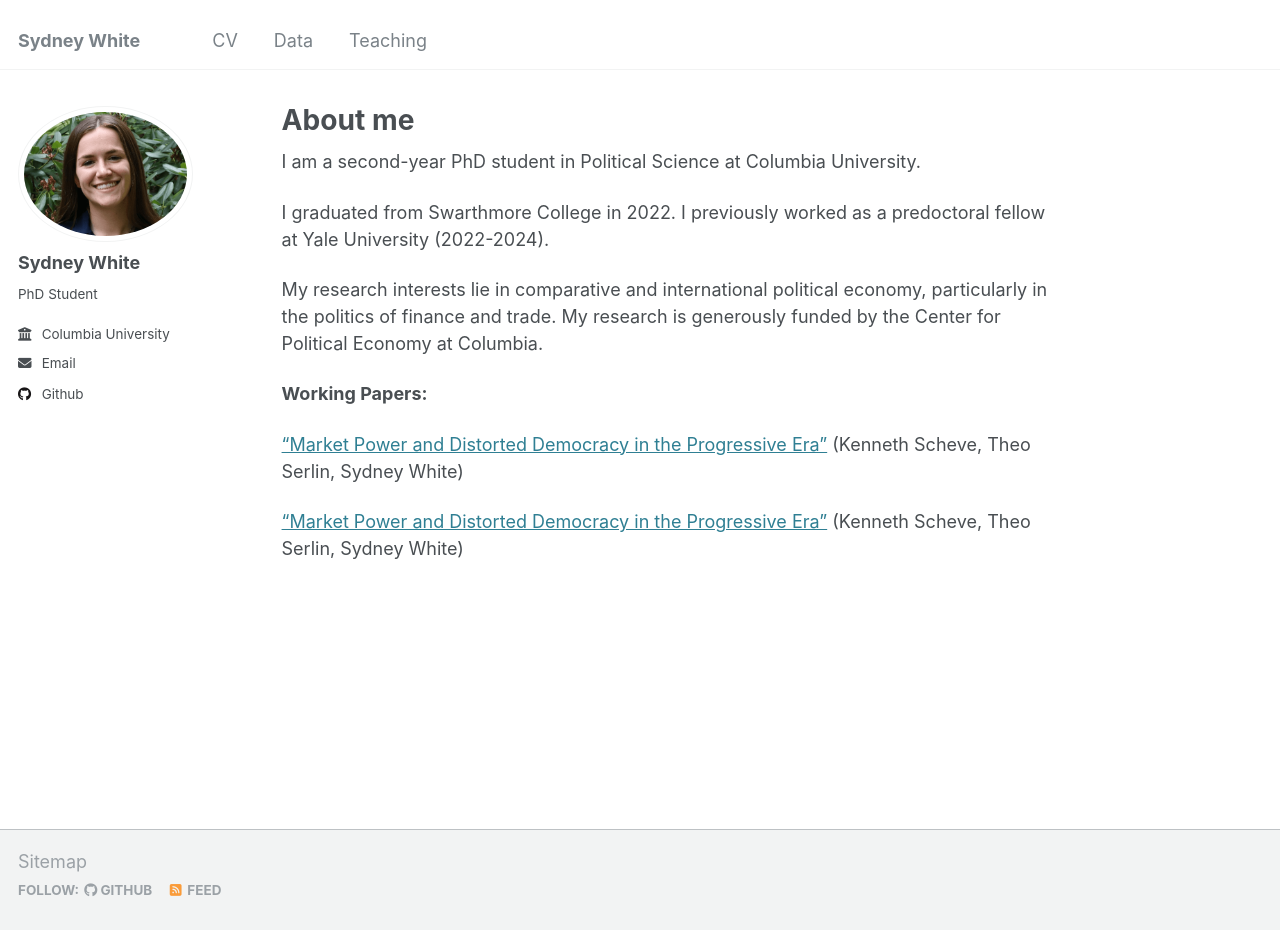
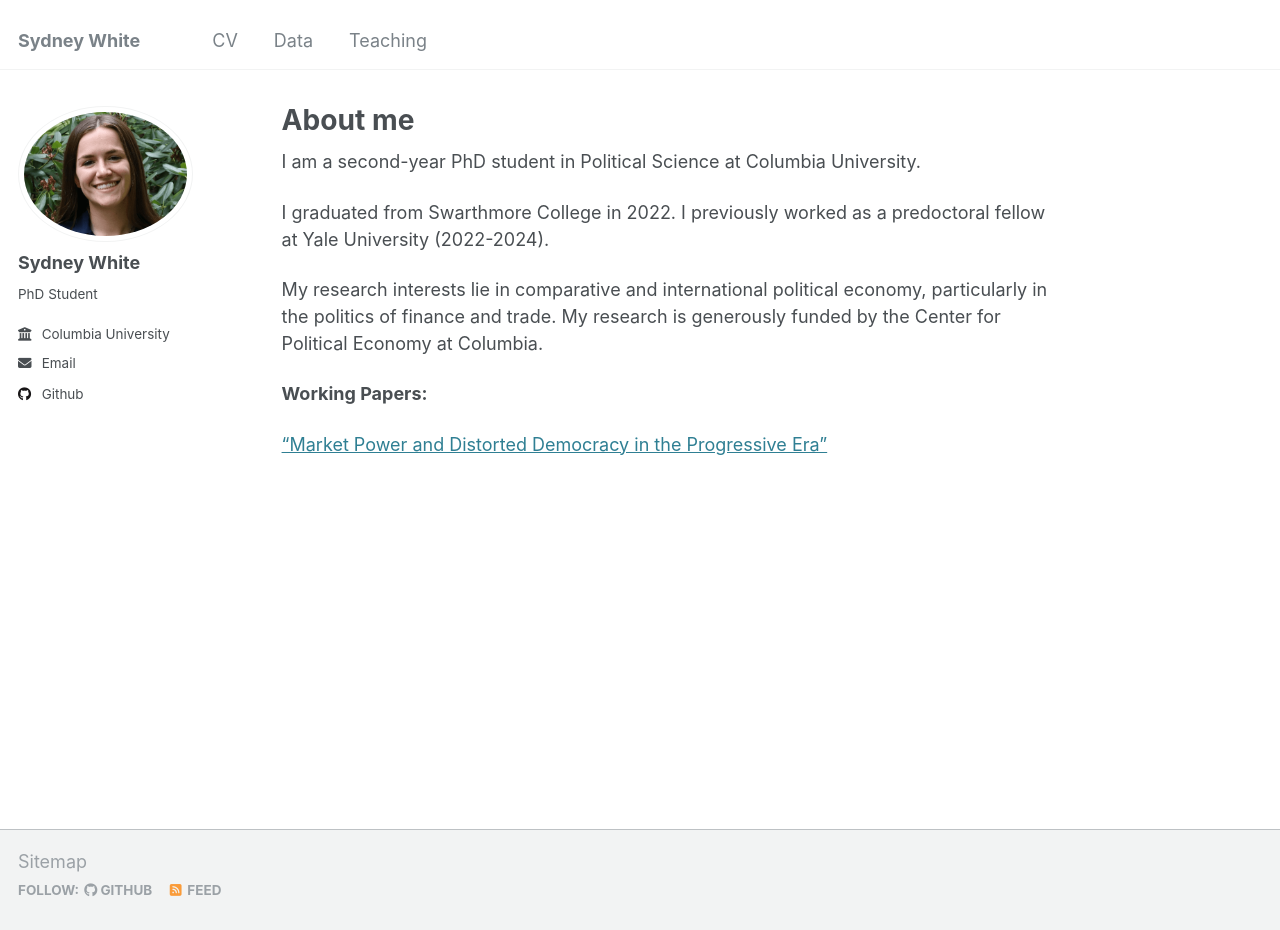
Before and after one commit to Sydney-White/web, a Jekyll site: the page built from _pages/about.md, in a window 1280 px wide and 930 px high. Built offline with Jekyll 4.4.1, drawn with Linux system fonts in a browser that asks for light colours.

Commit message:
Update about.md

```diff
--- a/_pages/about.md
+++ b/_pages/about.md
@@ -15,6 +15,4 @@ My research interests lie in comparative and international political economy, pa
 
 **Working Papers:**
 
-[“Market Power and Distorted Democracy in the Progressive Era”]({{ "/files/Market_Power.pdf" | relative_url }}) (Kenneth Scheve, Theo Serlin, Sydney White)
-
-[“Market Power and Distorted Democracy in the Progressive Era”](/files/Market_Power.pdf) (Kenneth Scheve, Theo Serlin, Sydney White)
+[“Market Power and Distorted Democracy in the Progressive Era”]({{ site.baseurl }}/files/Market_Power.pdf)
```
